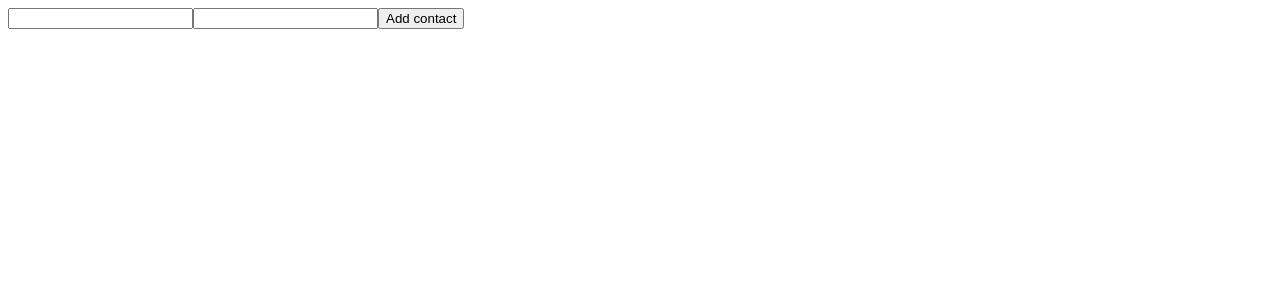
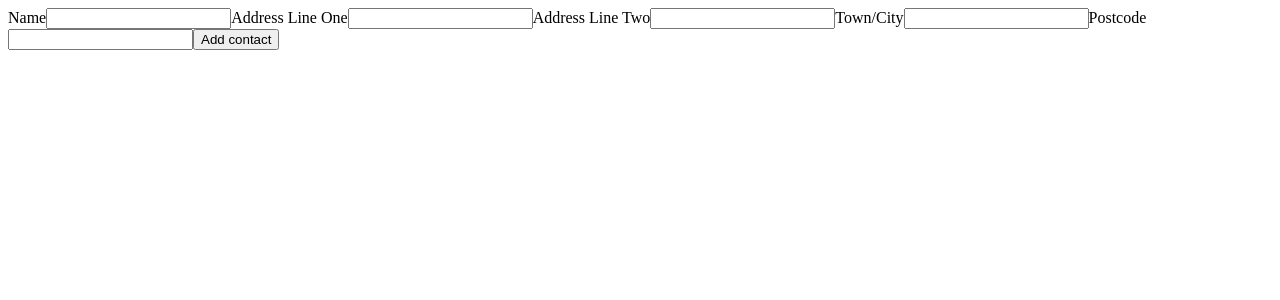
Before and after one commit to christocarr/react-address-book, a React (Create React App) app: page / in a window 1280 px wide. Shown: the top 300 px of the page. Built offline with nearby package versions, Linux system fonts and the light colour scheme.

Commit message:
Modify: complete form structure

```diff
--- a/src/components/AddContact.js
+++ b/src/components/AddContact.js
@@ -27,15 +27,43 @@ function AddContact({ setContacts }) {
 	return (
 		<div>
 			<form onSubmit={handleSubmit}>
+				<label htmlFor="name">Name</label>
 				<input
+					id="name"
 					value={newContact.name}
 					name="name"
 					type="text"
 					onChange={handleChange}
 				/>
+				<label htmlFor="firstLine">Address Line One</label>
 				<input
+					id="firstLine"
 					value={newContact.addressLineOne}
 					name="addressLineOne"
+					type="text"
+					onChange={handleChange}
+				/>
+				<label htmlFor="secondLine">Address Line Two</label>
+				<input
+					id="secondLine"
+					value={newContact.addressLineTwo}
+					name="secondLine"
+					type="text"
+					onChange={handleChange}
+				/>
+				<label htmlFor="city">Town/City</label>
+				<input
+					id="city"
+					value={newContact.city}
+					name="city"
+					type="text"
+					onChange={handleChange}
+				/>
+				<label htmlFor="postcode">Postcode</label>
+				<input
+					id="postcode"
+					value={newContact.postcode}
+					name="postcode"
 					type="text"
 					onChange={handleChange}
 				/>
```
